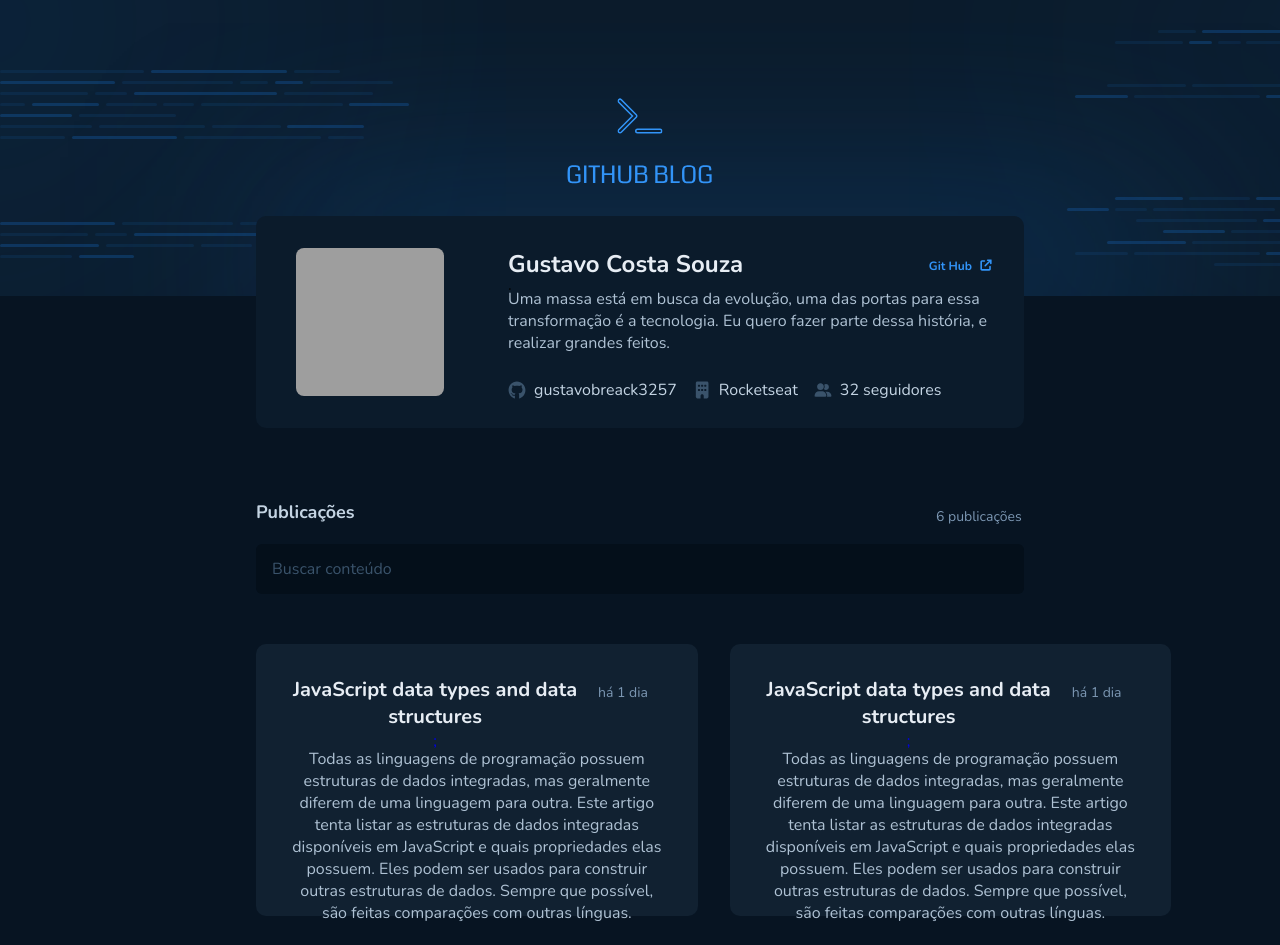
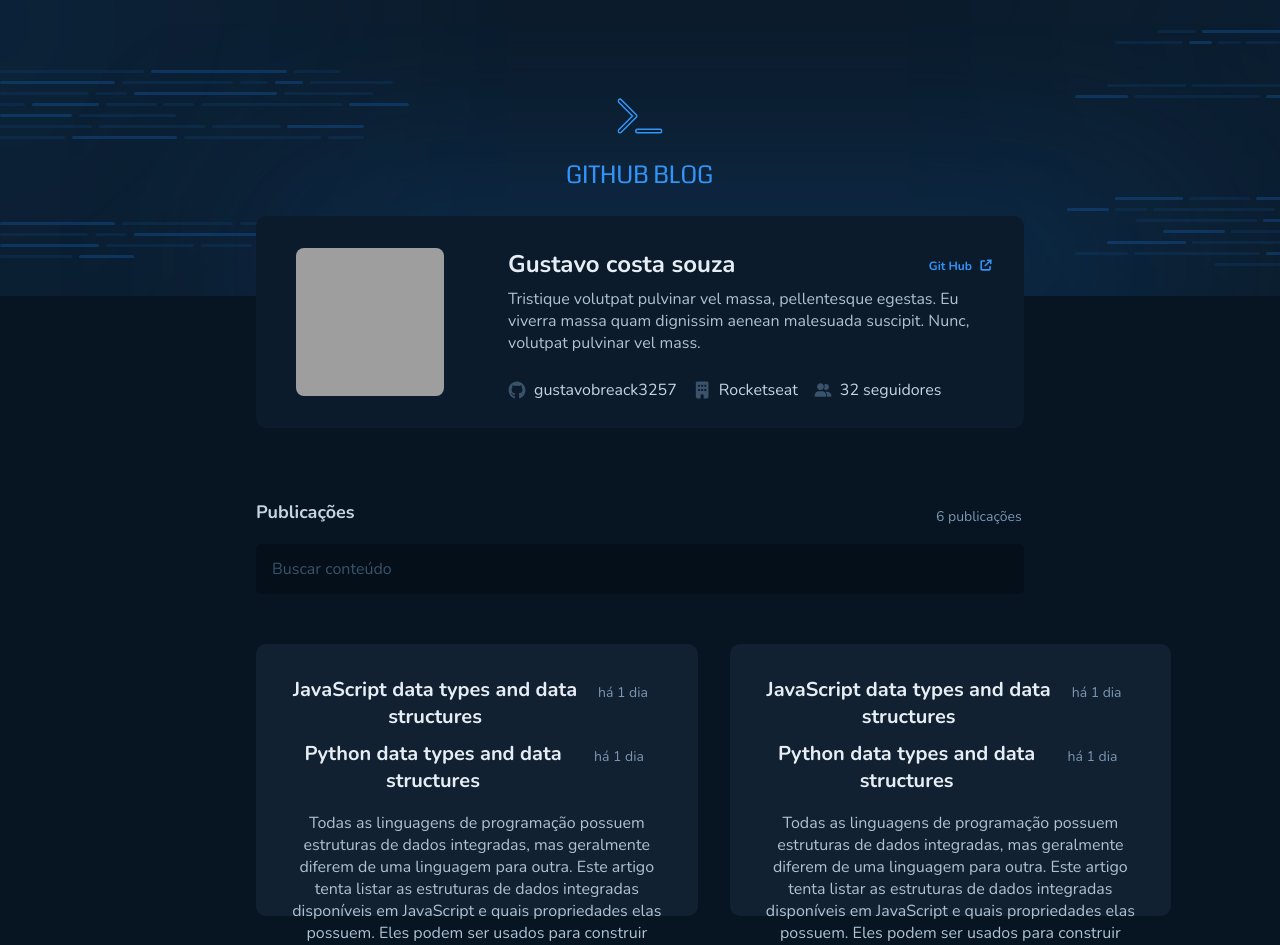
Before and after one commit to gustavobreack3257/GitHubBlog_React, a React (Vite) app: page / in a window 1280 px wide. Shown: the top 945 px of the page. Built offline with nearby package versions, Linux system fonts and the light colour scheme; data requests are answered from the project's data file; grey boxes are pictures that could not be loaded.

Commit message:
feat: connection with api - post listing

```diff
--- a/server.json
+++ b/server.json
@@ -3,7 +3,7 @@
         {
             "id": 1,
             "name": "Gustavo costa souza",
-            "description": "Uma massa está em busca da evolução, uma das portas é a tecnologia. Eu quero fazer parte dessa história. E junto com a massa realizar grandes feitos.",
+            "description": "Tristique volutpat pulvinar vel massa, pellentesque egestas. Eu viverra massa quam dignissim aenean malesuada suscipit. Nunc, volutpat pulvinar vel mass.",
             "photo": "https://github.com/gustavobreack3257.png",
             "github": "https://github.com/gustavobreack3257",
             "gitHubProfile": "gustavobreack3257",
@@ -11,9 +11,9 @@
             "followers": 32
         }
     ],
-    "posts": [
+ "posts": [
         {
-            "id": 2,
+            "id": 1,
             "title": "JavaScript data types and data structures",
             "span": "Programming languages all have built-in data structures, but these often differ from one language to another.",
             "description": "This article attempts to list the built-in data structures available in JavaScript and what properties they have. These can be used to build other data structures. Wherever possible, comparisons with other languages are drawn.",
@@ -22,44 +22,8 @@
             "createdAt": "2024-10-01T18:58:45.738Z"
         },
         {
-            "id": 3,
-            "title": "JavaScript data types and data structures",
-            "span": "Programming languages all have built-in data structures, but these often differ from one language to another.",
-            "description": "This article attempts to list the built-in data structures available in JavaScript and what properties they have. These can be used to build other data structures. Wherever possible, comparisons with other languages are drawn.",
-            "descriptionSubSection": "JavaScript is a loosely typed and dynamic language. Variables in JavaScript are not directly associated with any particular value type, and any variable can be assigned (and re-assigned) values of all types:",
-            "comments": 5,
-            "createdAt": "2024-10-01T18:58:45.738Z"
-        },
-        {
-            "id": 4,
-            "title": "JavaScript data types and data structures",
-            "span": "Programming languages all have built-in data structures, but these often differ from one language to another.",
-            "description": "This article attempts to list the built-in data structures available in JavaScript and what properties they have. These can be used to build other data structures. Wherever possible, comparisons with other languages are drawn.",
-            "descriptionSubSection": "JavaScript is a loosely typed and dynamic language. Variables in JavaScript are not directly associated with any particular value type, and any variable can be assigned (and re-assigned) values of all types:",
-            "comments": 5,
-            "createdAt": "2024-10-01T18:58:45.738Z"
-        },
-        {
-            "id": 5,
-            "title": "JavaScript data types and data structures",
-            "span": "Programming languages all have built-in data structures, but these often differ from one language to another.",
-            "description": "This article attempts to list the built-in data structures available in JavaScript and what properties they have. These can be used to build other data structures. Wherever possible, comparisons with other languages are drawn.",
-            "descriptionSubSection": "JavaScript is a loosely typed and dynamic language. Variables in JavaScript are not directly associated with any particular value type, and any variable can be assigned (and re-assigned) values of all types:",
-            "comments": 5,
-            "createdAt": "2024-10-01T18:58:45.738Z"
-        },
-        {
-            "id": 6,
-            "title": "JavaScript data types and data structures",
-            "span": "Programming languages all have built-in data structures, but these often differ from one language to another.",
-            "description": "This article attempts to list the built-in data structures available in JavaScript and what properties they have. These can be used to build other data structures. Wherever possible, comparisons with other languages are drawn.",
-            "descriptionSubSection": "JavaScript is a loosely typed and dynamic language. Variables in JavaScript are not directly associated with any particular value type, and any variable can be assigned (and re-assigned) values of all types:",
-            "comments": 5,
-            "createdAt": "2024-10-01T18:58:45.738Z"
-        },
-        {
-            "id": 7,
-            "title": "JavaScript data types and data structures",
+            "id": 2,
+            "title": "Python data types and data structures",
             "span": "Programming languages all have built-in data structures, but these often differ from one language to another.",
             "description": "This article attempts to list the built-in data structures available in JavaScript and what properties they have. These can be used to build other data structures. Wherever possible, comparisons with other languages are drawn.",
             "descriptionSubSection": "JavaScript is a loosely typed and dynamic language. Variables in JavaScript are not directly associated with any particular value type, and any variable can be assigned (and re-assigned) values of all types:",
--- a/src/components/DescriptionText/index.tsx
+++ b/src/components/DescriptionText/index.tsx
@@ -1,24 +1,25 @@
+import { useContext } from 'react';
 import * as S from './style';
+import { PostsContext } from '../../contexts/PostsContext';
 
 interface DescriptionProps {
   variant?: 'home' | 'post' | 'postCard';
 }
 export function DescriptionText({ variant = 'home' }: DescriptionProps) {
+  const { profiles } = useContext(PostsContext);
   return (
     <S.DescriptionContainer>
       {variant === 'home' ? (
-        <h4>
-          Uma massa está em busca da evolução, uma das portas para essa
-          transformação é a tecnologia. Eu quero fazer parte dessa história, e
-          realizar grandes feitos.
-        </h4>
+        profiles.map((profile) => {
+          return <h4 key={profile.id}>{profile.description}</h4>;
+        })
       ) : variant === 'postCard' ? (
         <h4>
           Todas as linguagens de programação possuem estruturas de dados
           integradas, mas geralmente diferem de uma linguagem para outra. Este
           artigo tenta listar as estruturas de dados integradas disponíveis em
           JavaScript e quais propriedades elas possuem. Eles podem ser usados
-          ​​para construir outras estruturas de dados. Sempre que possível, são
+          para construir outras estruturas de dados. Sempre que possível, são
           feitas comparações com outras línguas.
         </h4>
       ) : (
--- a/src/components/NavigationIcons/index.tsx
+++ b/src/components/NavigationIcons/index.tsx
@@ -3,6 +3,8 @@
 import GitHubNavIconSVG from '../../assets/arrowUpRightIcon.svg';
 import GoBackSVG from '../../assets/chevronLeftSolid.svg';
 import { NavLink } from 'react-router-dom';
+import { useContext, useEffect, useState } from 'react';
+import { PostsContext } from '../../contexts/PostsContext';
 
 interface NavigationIconsProps {
   title: string;
@@ -12,16 +14,29 @@
   title,
   iconsType = 'arrowUP',
 }: NavigationIconsProps) {
+  const { profiles } = useContext(PostsContext);
+  const [path, setPath] = useState('');
+
+  function storingPath() {
+    const gitHubPath = profiles.map((profile) => {
+      return profile.github;
+    });
+
+    const link = gitHubPath.toString();
+
+    setPath(link);
+  }
+
+  useEffect(() => {
+    storingPath();
+  }, [path]);
+
   return (
     <>
       {iconsType === 'arrowUP' ? (
         <S.NavigationWeb>
           <p>{title}</p>
-          <a
-            href="https://github.com/gustavobreack3257"
-            target="_blank"
-            rel="noreferrer"
-          >
+          <a href={path} target="_blank" rel="noreferrer">
             <img src={GitHubNavIconSVG} alt="Ícone de navegação" />
           </a>
         </S.NavigationWeb>
--- a/src/components/Title/index.tsx
+++ b/src/components/Title/index.tsx
@@ -1,13 +1,15 @@
+import { useContext } from 'react';
 import * as S from './style';
+import { PostsContext } from '../../contexts/PostsContext';
 
-interface TitleProps {
+interface Props {
   title: string;
-  size?: S.sizesType;
+  size: S.sizesType;
 }
-export function Title({ title, size = 'big' }: TitleProps) {
+export function Title({ size = 'big', title }: Props) {
   return (
     <S.TitleContainer sizes={size}>
-      <h2>{title}</h2>;
+      <h2>{title}</h2>
     </S.TitleContainer>
   );
 }
--- a/src/contexts/PostsContext.tsx
+++ b/src/contexts/PostsContext.tsx
@@ -11,7 +11,7 @@
   followers: string;
 }
 
-interface Post {
+interface Posts {
   id: number;
   title: string;
   span: string;
@@ -22,7 +22,7 @@
 }
 
 interface ProfilesAndPostsContextType {
-  posts: Post[];
+  posts: Posts[];
   profiles: Profiles[];
 }
 
@@ -33,7 +33,7 @@
 export const PostsContext = createContext({} as ProfilesAndPostsContextType);
 
 export function PostsProvider({ children }: PostsProviderProps) {
-  const [posts, setPosts] = useState<Post[]>([]);
+  const [posts, setPosts] = useState<Posts[]>([]);
   const [profiles, setProfiles] = useState<Profiles[]>([]);
 
   async function LoadProfiles() {
--- a/src/pages/Home/components/HeaderTitle/index.tsx
+++ b/src/pages/Home/components/HeaderTitle/index.tsx
@@ -1,11 +1,16 @@
 import * as S from './style';
 import { NavigationIcons } from '../../../../components/NavigationIcons';
 import { Title } from '../../../../components/Title';
+import { useContext } from 'react';
+import { PostsContext } from '../../../../contexts/PostsContext';
 
 export function HeaderTitle() {
+  const { posts, profiles } = useContext(PostsContext);
   return (
     <S.HeaderTitle>
-      <Title title="Gustavo Costa Souza" />
+      {profiles.map((profile) => {
+        return <Title size="big" key={profile.id} title={profile.name} />;
+      })}
 
       <NavigationIcons title="Git Hub" />
     </S.HeaderTitle>
--- a/src/pages/Home/components/PublishCard/index.tsx
+++ b/src/pages/Home/components/PublishCard/index.tsx
@@ -3,18 +3,21 @@
 import { SubTitle } from '../../../../components/SubTitle';
 import { Title } from '../../../../components/Title';
 import * as S from './style';
+import { useContext } from 'react';
+import { PostsContext } from '../../../../contexts/PostsContext';
 export function PublishCard() {
+  const { posts } = useContext(PostsContext);
   return (
     <S.PublishCardContainer>
       <NavLink to="/Post" title="Publish Card">
-        <S.HeaderCard>
-          <Title
-            title="JavaScript data types and data structures"
-            size="average"
-          />
-
-          <SubTitle subtitle="há 1 dia" />
-        </S.HeaderCard>
+        {posts.map((post) => {
+          return (
+            <S.HeaderCard key={post.id}>
+              <Title size="average" title={post.title} />
+              <SubTitle subtitle="há 1 dia" />{' '}
+            </S.HeaderCard>
+          );
+        })}
 
         <DescriptionText variant="postCard" />
       </NavLink>
--- a/src/pages/Home/index.tsx
+++ b/src/pages/Home/index.tsx
@@ -1,21 +1,21 @@
+import { useContext } from 'react';
 import { Profile } from './components/Profile';
 import { PublishCard } from './components/PublishCard';
 import { Search } from './components/Search';
 import * as S from './style';
+import { PostsContext } from '../../contexts/PostsContext';
 export function Home() {
+  const { posts } = useContext(PostsContext);
   return (
     <S.HomeContainer>
       <Profile />
+
       <Search />
 
       <S.ContentCard>
-        <PublishCard />
-        <PublishCard />
-
-        <PublishCard />
-        <PublishCard />
-        <PublishCard />
-        <PublishCard />
+        {posts.map((post) => {
+          return <PublishCard key={post.id} />;
+        })}
       </S.ContentCard>
     </S.HomeContainer>
   );
--- a/src/pages/Home/style.ts
+++ b/src/pages/Home/style.ts
@@ -9,7 +9,7 @@
   padding: 0 16rem;
 `;
 
-export const ContentCard = styled.div`
+export const ContentCard = styled.main`
   height: auto;
   width: 100%;
 
```
